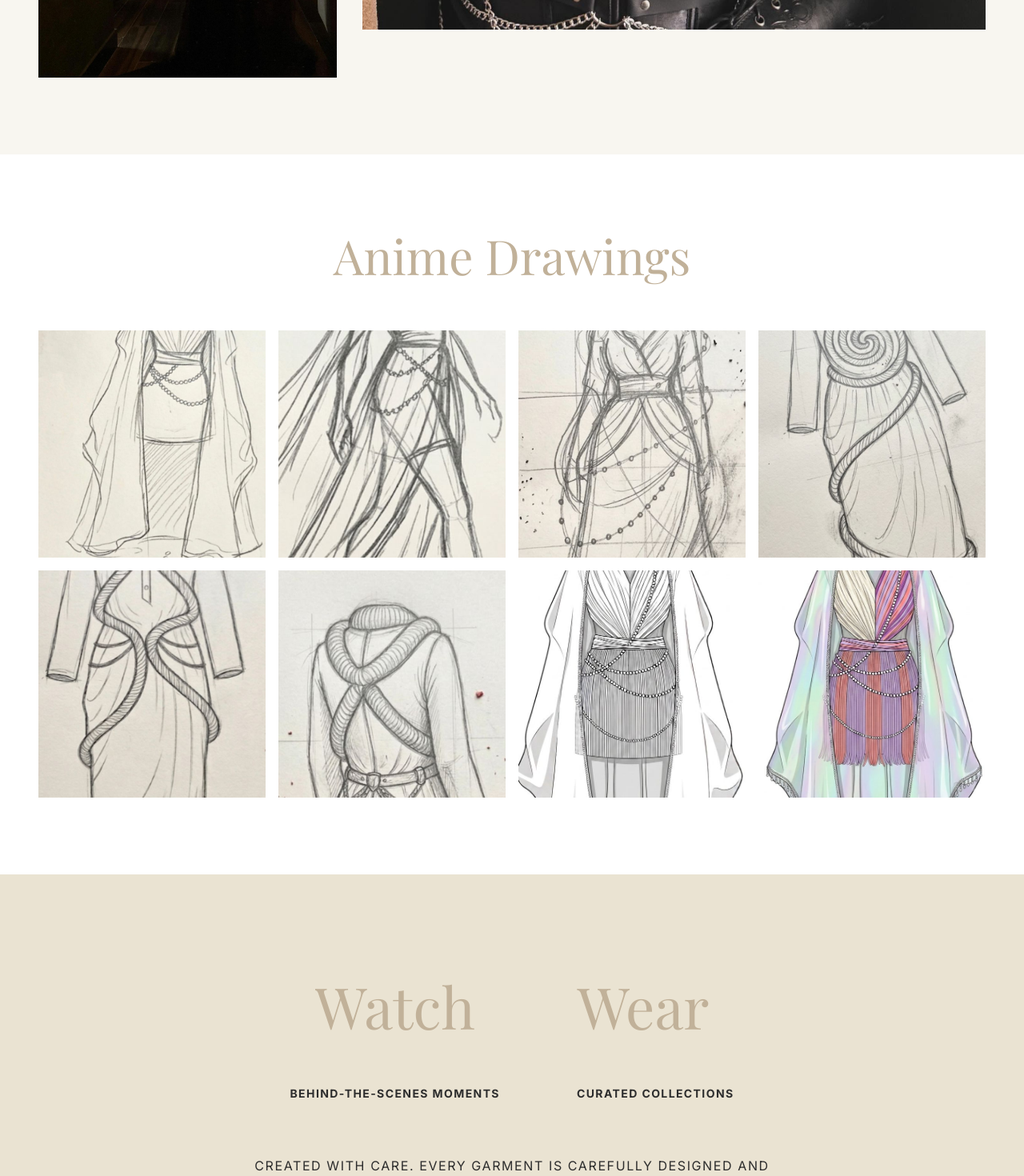
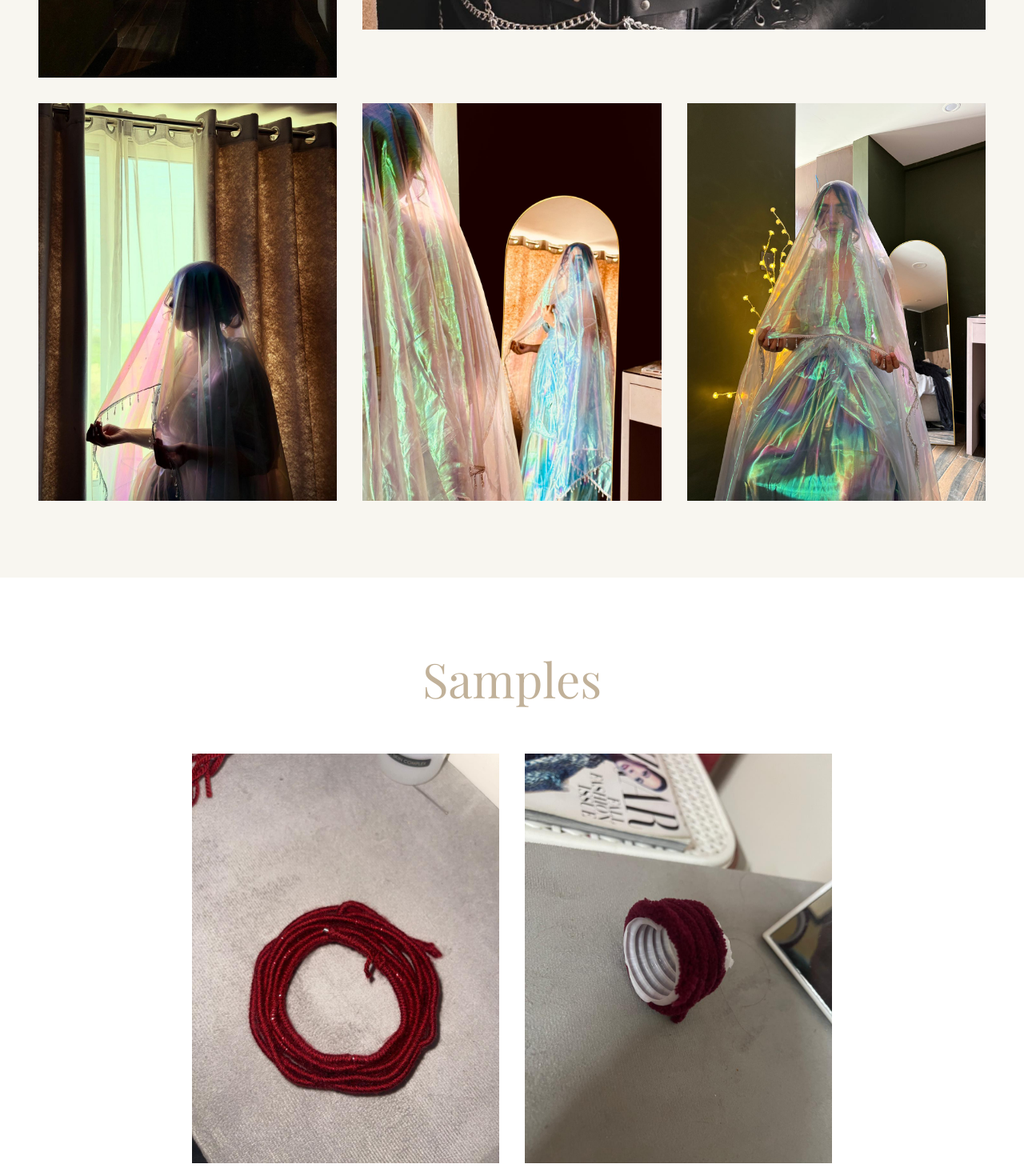
Before and after one commit to MirzaUmar1/rabail-yasir-website, a Next.js app: page / in a window 1280 px wide. Shown: the part 2740-4210 px from the top of the page at 80% size. Built offline with nearby package versions, Linux system fonts and the light colour scheme; a web font is replaced by a local one.

Commit message:
feat: display all collection, development, boards, and sample images

```diff
--- a/src/app/page.tsx
+++ b/src/app/page.tsx
@@ -82,35 +82,71 @@ export default function Home() {
       <section id="collections" className="py-24 px-6 md:px-12 bg-[#F8F6F0]">
         <motion.h3 {...fadeUp} className="font-serif text-4xl md:text-6xl mb-16 text-[#c1b199] text-center">Fashion Sketches</motion.h3>
         <div className="max-w-7xl mx-auto grid grid-cols-1 md:grid-cols-3 gap-8">
-          <motion.div {...fadeUp} transition={{ delay: 0.1, duration: 0.8 }} className="col-span-1 md:col-span-2 relative aspect-[16/9] w-full overflow-hidden group">
-            <Image src="/portfolio/collection/1.jpeg" alt="Sketch 1" fill sizes="(max-width: 768px) 100vw, 66vw" className="object-cover group-hover:scale-110 transition-transform duration-[2000ms] ease-out" />
-          </motion.div>
-          <motion.div {...fadeUp} transition={{ delay: 0.2, duration: 0.8 }} className="col-span-1 relative aspect-[3/4] w-full overflow-hidden group">
-            <Image src="/portfolio/collection/2.jpeg" alt="Sketch 2" fill sizes="(max-width: 768px) 100vw, 33vw" className="object-cover group-hover:scale-110 transition-transform duration-[2000ms] ease-out" />
-          </motion.div>
-          <motion.div {...fadeUp} transition={{ delay: 0.3, duration: 0.8 }} className="col-span-1 relative aspect-[3/4] w-full overflow-hidden group">
-            <Image src="/portfolio/collection/3.jpeg" alt="Sketch 3" fill sizes="(max-width: 768px) 100vw, 33vw" className="object-cover group-hover:scale-110 transition-transform duration-[2000ms] ease-out" />
-          </motion.div>
-          <motion.div {...fadeUp} transition={{ delay: 0.4, duration: 0.8 }} className="col-span-1 md:col-span-2 relative aspect-[16/9] w-full overflow-hidden group">
-            <Image src="/portfolio/collection/4.jpeg" alt="Sketch 4" fill sizes="(max-width: 768px) 100vw, 66vw" className="object-cover group-hover:scale-110 transition-transform duration-[2000ms] ease-out" />
-          </motion.div>
+          {[1, 2, 3, 4, 5, 6, 7].map((num, i) => (
+            <motion.div
+              key={`sketch-${num}`}
+              {...fadeUp}
+              transition={{ delay: (i % 3) * 0.1, duration: 0.8 }}
+              className={`relative w-full overflow-hidden group ${i === 0 || i === 3 ? 'col-span-1 md:col-span-2 aspect-[16/9]' : 'col-span-1 aspect-[3/4]'}`}
+            >
+              <Image src={`/portfolio/collection/${num}.jpeg`} alt={`Sketch ${num}`} fill sizes="(max-width: 768px) 100vw, 66vw" className="object-cover group-hover:scale-110 transition-transform duration-[2000ms] ease-out" />
+            </motion.div>
+          ))}
+        </div>
+      </section>
+
+      {/* Samples */}
+      <section className="py-24 px-6 md:px-12 bg-white">
+        <motion.h3 {...fadeUp} className="font-serif text-4xl md:text-6xl mb-16 text-[#c1b199] text-center">Samples</motion.h3>
+        <div className="max-w-7xl mx-auto flex flex-wrap justify-center gap-8">
+          {[1, 2, 3, 4, 5].map((num, i) => (
+            <motion.div
+              key={`sample-${num}`}
+              initial={{ opacity: 0, scale: 0.9 }}
+              whileInView={{ opacity: 1, scale: 1 }}
+              viewport={{ once: true, amount: 0.1 }}
+              transition={{ delay: i * 0.1, duration: 0.6 }}
+              className="relative aspect-[3/4] w-full max-w-sm overflow-hidden group flex-grow md:flex-grow-0"
+            >
+              <Image src={`/portfolio/samples/${num}.jpeg`} alt={`Sample ${num}`} fill sizes="(max-width: 768px) 100vw, 33vw" className="object-cover group-hover:scale-110 transition-transform duration-[2000ms] ease-out" />
+            </motion.div>
+          ))}
+        </div>
+      </section>
+
+      {/* Mood Boards */}
+      <section className="py-24 px-6 md:px-12 bg-[#F8F6F0]">
+        <motion.h3 {...fadeUp} className="font-serif text-4xl md:text-6xl mb-16 text-[#c1b199] text-center">Mood Boards</motion.h3>
+        <div className="max-w-7xl mx-auto grid grid-cols-2 md:grid-cols-4 gap-4 md:gap-8">
+          {["2", "WhatsApp Image 2026-04-29 at 7.05.55 PM", "death", "devil", "hell", "reflection", "soul.", "soul"].map((name, i) => (
+            <motion.div
+              key={`board-${i}`}
+              initial={{ opacity: 0, y: 20 }}
+              whileInView={{ opacity: 1, y: 0 }}
+              viewport={{ once: true, amount: 0.1 }}
+              transition={{ delay: (i % 4) * 0.1, duration: 0.6 }}
+              className={`relative w-full overflow-hidden group ${i === 4 || i === 7 ? 'aspect-square' : 'aspect-[4/5]'}`}
+            >
+              <Image src={`/portfolio/boards/${encodeURIComponent(name)}.jpeg`} alt={`Mood Board ${name}`} fill sizes="(max-width: 768px) 50vw, 25vw" className="object-cover group-hover:scale-110 transition-transform duration-[2000ms] ease-out" />
+            </motion.div>
+          ))}
         </div>
       </section>
 
       {/* Anime Drawings Collection */}
       <section className="py-24 px-6 md:px-12 bg-white">
         <motion.h3 {...fadeUp} className="font-serif text-4xl md:text-6xl mb-16 text-[#c1b199] text-center">Anime Drawings</motion.h3>
-        <div className="max-w-7xl mx-auto grid grid-cols-2 md:grid-cols-4 gap-4">
-          {[1, 2, 3, 4, 5, 6, 7, 8].map((num, i) => (
+        <div className="max-w-7xl mx-auto grid grid-cols-2 md:grid-cols-5 gap-4">
+          {[1, 2, 3, 4, 5, 6, 7, 8, 9, 10, 11, 12, 13, 14, 15].map((num, i) => (
             <motion.div
-              key={num}
+              key={`anime-${num}`}
               initial={{ opacity: 0, scale: 0.9 }}
               whileInView={{ opacity: 1, scale: 1 }}
               viewport={{ once: true, amount: 0.1 }}
-              transition={{ delay: i * 0.1, duration: 0.6 }}
+              transition={{ delay: (i % 5) * 0.1, duration: 0.6 }}
               className="relative aspect-square w-full overflow-hidden group"
             >
-              <Image src={`/portfolio/developments/${num}.jpeg`} alt={`Anime ${num}`} fill sizes="(max-width: 768px) 50vw, 25vw" className="object-cover group-hover:scale-110 transition-transform duration-[2000ms] ease-out" />
+              <Image src={`/portfolio/developments/${num}.jpeg`} alt={`Anime ${num}`} fill sizes="(max-width: 768px) 50vw, 20vw" className="object-cover group-hover:scale-110 transition-transform duration-[2000ms] ease-out" />
             </motion.div>
           ))}
         </div>
```
